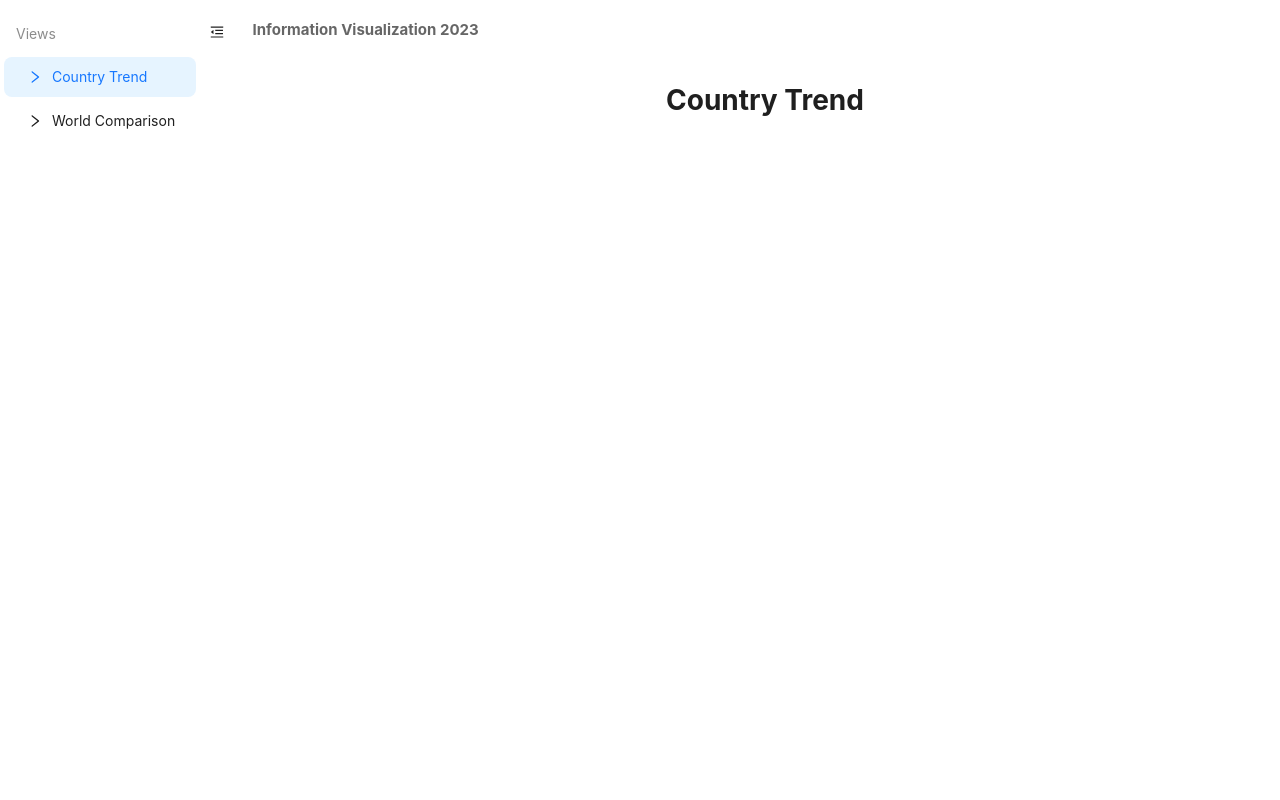
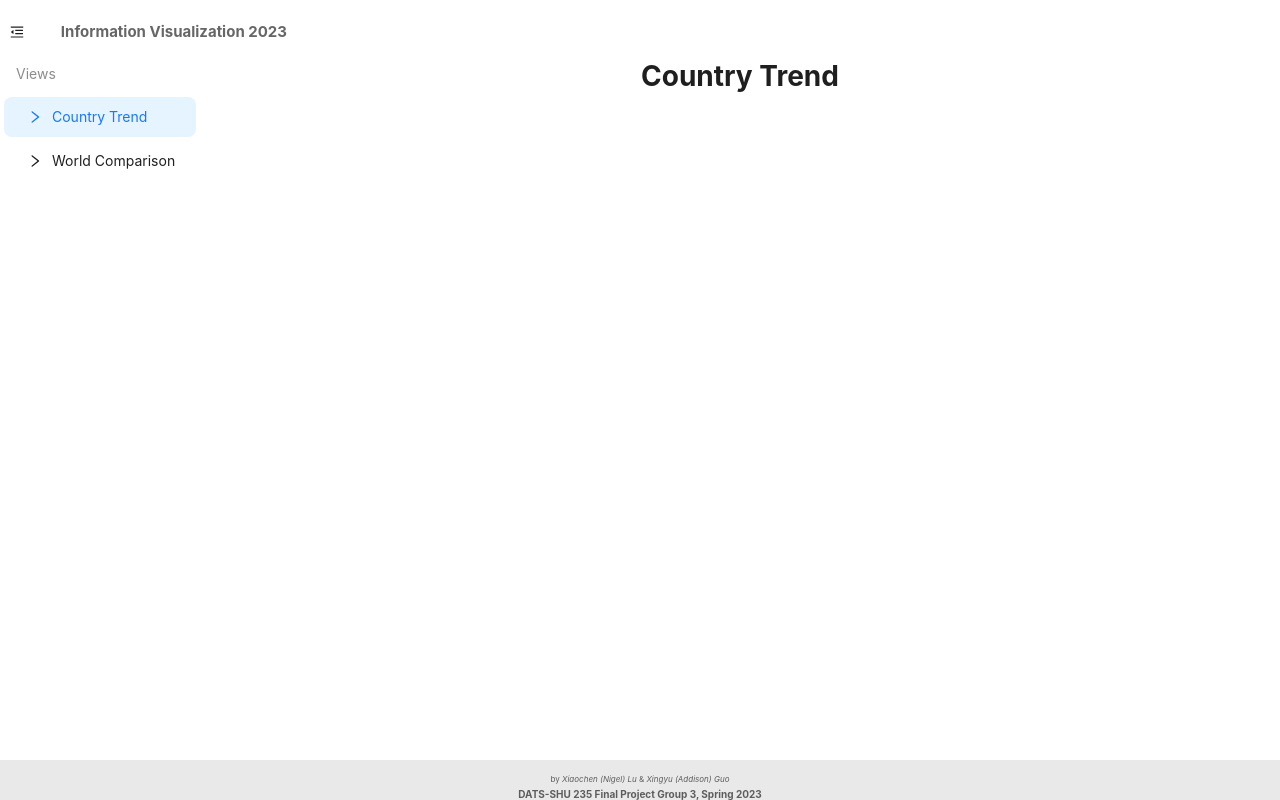
Before and after one commit to NigelLu/Info-Vis-Spring2023, a React app: page /country-trend in a window 1280 px wide. Built offline with nearby package versions, Linux system fonts and the light colour scheme.

Commit message:
add: added footer and a more comprehensive layout height control

```diff
--- a/src/app.jsx
+++ b/src/app.jsx
@@ -4,6 +4,7 @@ import { Layout } from "antd";
 import routeConfig from "./route";
 import fetchCsv from "./common/csv";
 import React, { useState } from "react";
+import Footer from "./components/Footer";
 import Header from "./components/Header.jsx";
 import Sidebar from "./components/Sidebar.jsx";
 import { BrowserRouter as Router, Routes, Route } from "react-router-dom";
@@ -13,11 +14,28 @@ import { BrowserRouter as Router, Routes, Route } from "react-router-dom";
 const THEME = "light";
 const { Content } = Layout;
 const CSV_URL = "/data/Final.csv";
+const LAYOUT_HEIGHT = {
+  header: "5vh",
+  footer: "5vh",
+  sidebar: "90vh",
+};
 
 // endregion CONSTANTS
 
 export default function App() {
   const { csvData, csvDataPending } = fetchCsv(CSV_URL);
+
+  // const countMap = {};
+  // let count = 0;
+
+  // !csvDataPending &&
+  //   csvData.forEach((ele) => {
+  //     if (!(ele.country in countMap)) {
+  //       countMap[ele.country] = null;
+  //       count += 1;
+  //     }
+  //   });
+  // console.log(count);
 
   // region states & memos
   const pagePathMap = {};
@@ -29,7 +47,12 @@ export default function App() {
 
   // region component props
   const routedComponentProps = { csvData, csvDataPending };
-  const headerProps = { theme: THEME, sidebarCollapsed, setSidebarCollapsed };
+  const headerProps = {
+    theme: THEME,
+    sidebarCollapsed,
+    setSidebarCollapsed,
+    layoutHeight: LAYOUT_HEIGHT,
+  };
   const sidebarProps = {
     theme: THEME,
     pagePathMap,
@@ -37,6 +60,10 @@ export default function App() {
     setSelectedPage,
     sidebarCollapsed,
     setSidebarCollapsed,
+    layoutHeight: LAYOUT_HEIGHT,
+  };
+  const footerProps = {
+    layoutHeight: LAYOUT_HEIGHT,
   };
   // endregion component props
 
@@ -44,15 +71,14 @@ export default function App() {
     <>
       <Router>
         <Layout style={{ fontFamily: "sans-serif" }}>
-          <Sidebar {...sidebarProps} />
-          <Layout>
-            <Header {...headerProps} />
+          <Header {...headerProps} />
+          <Layout hasSider>
+            <Sidebar {...sidebarProps} />
             <Content
               style={{
                 margin: 0,
                 padding: 0,
                 minHeight: 280,
-                paddingLeft: 50,
                 textAlign: "center",
                 background: "#ffffff",
               }}
@@ -68,6 +94,7 @@ export default function App() {
               </Routes>
             </Content>
           </Layout>
+          <Footer {...footerProps} />
         </Layout>
       </Router>
     </>
--- /dev/null
+++ b/src/components/Footer.jsx
@@ -0,0 +1,36 @@
+/** @format */
+
+import React from "react";
+import { Layout, Row, Col } from "antd";
+
+// region CONSTANTS
+const FooterAntd = Layout.Footer;
+// endregion CONSTANTS
+
+export default function Footer({ layoutHeight }) {
+  return (
+    <FooterAntd
+      style={{
+        textAlign: "center",
+        height: layoutHeight.footer,
+        color: "rgba(0, 0, 0, 0.6)",
+        backgroundColor: "rgba(0, 0, 0, 0.05)",
+      }}
+    >
+      <Row style={{ marginTop: "-2vh" }}>
+        <Col span={24}>
+          <span style={{ fontSize: "8px" }}>
+            by <em>Xiaochen (Nigel) Lu</em> &amp; <em>Xingyu (Addison) Guo</em>
+          </span>
+        </Col>
+      </Row>
+      <Row style={{ paddingTop: "0.3rem", marginTop: "-0.75vh" }}>
+        <Col span={24}>
+          <span style={{ fontSize: "10px" }}>
+            <b>DATS-SHU 235 Final Project Group 3, Spring 2023</b>
+          </span>
+        </Col>
+      </Row>
+    </FooterAntd>
+  );
+}
--- a/src/components/Header.jsx
+++ b/src/components/Header.jsx
@@ -11,7 +11,7 @@ const HeaderAntd = Layout.Header;
 
 // endregion CONSTANTS
 
-export default function Header({ theme, sidebarCollapsed, setSidebarCollapsed }) {
+export default function Header({ theme, layoutHeight, sidebarCollapsed, setSidebarCollapsed }) {
   return (
     <HeaderAntd
       theme={theme}
@@ -20,6 +20,7 @@ export default function Header({ theme, sidebarCollapsed, setSidebarCollapsed })
         marginLeft: -40,
         background: "#ffffff",
         backgroundColor: "#ffffff",
+        height: layoutHeight.header,
       }}
     >
       <Row>
@@ -32,7 +33,7 @@ export default function Header({ theme, sidebarCollapsed, setSidebarCollapsed })
         <Col span={24 - COLLAPSE_BUTTON_SPAN}>
           <Row>
             <Col span={8}>
-              <p style={{ fontSize: "15px", color: "rgba(0, 0, 0, 0.6)", marginTop: "-0.1rem" }}>
+              <p style={{ fontSize: "15px", color: "rgba(0, 0, 0, 0.6)", marginTop: "0rem" }}>
                 <b>Information Visualization 2023</b>
               </p>
             </Col>
--- a/src/components/Sidebar.jsx
+++ b/src/components/Sidebar.jsx
@@ -14,6 +14,7 @@ const { Sider } = Layout;
 export default function Sidebar({
   theme,
   pagePathMap,
+  layoutHeight,
   selectedPage,
   setSelectedPage,
   sidebarCollapsed,
@@ -63,8 +64,7 @@ export default function Sidebar({
       theme={theme}
       style={{
         paddingTop: 15,
-        backgroundColor: "#ffffff",
-        minHeight: "100vh",
+        height: layoutHeight.sidebar,
       }}
       collapsed={sidebarCollapsed}
       onBreakpoint={(broken) => setSidebarCollapsed(broken)}
```
Also changed, not shown: public/data/Final.csv.
